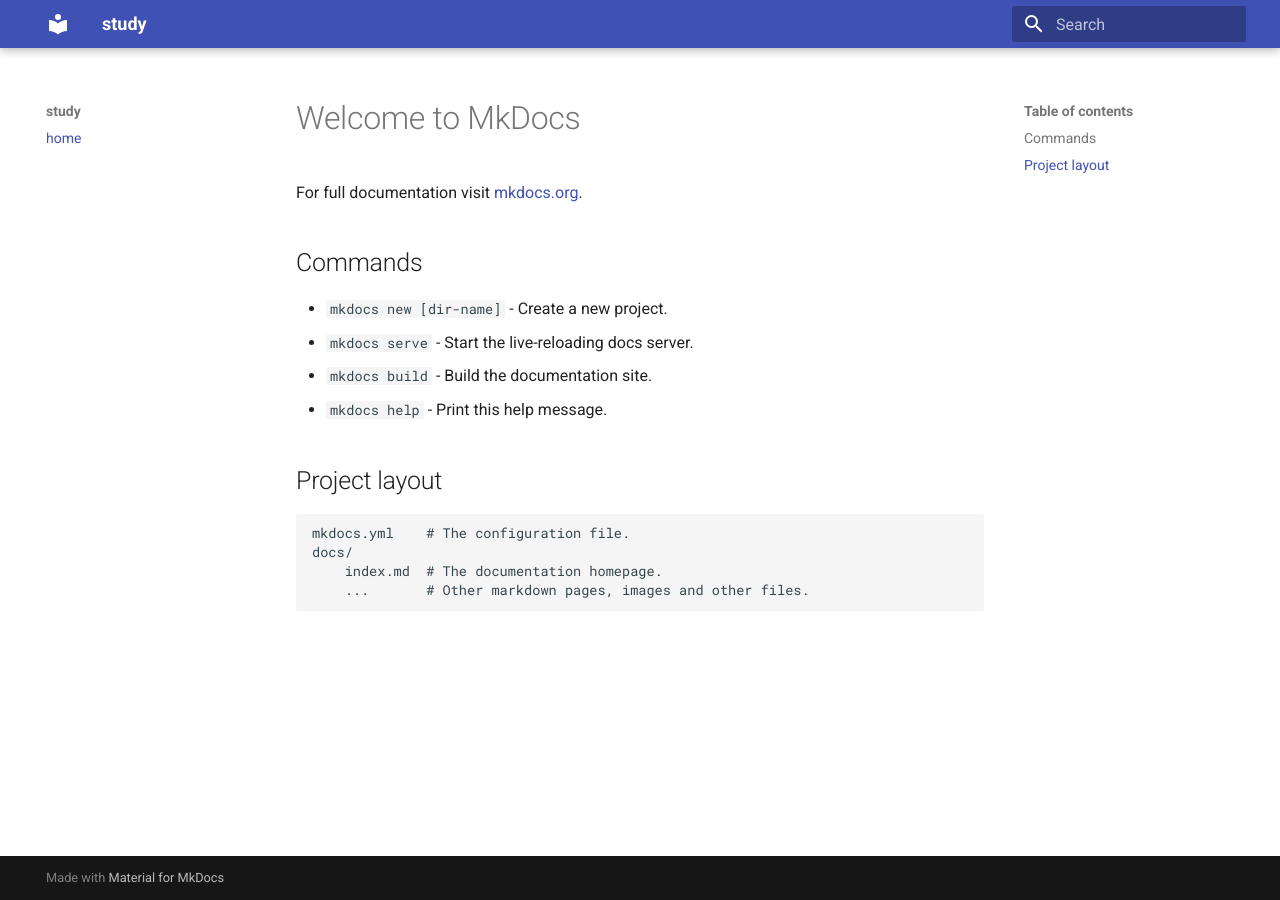
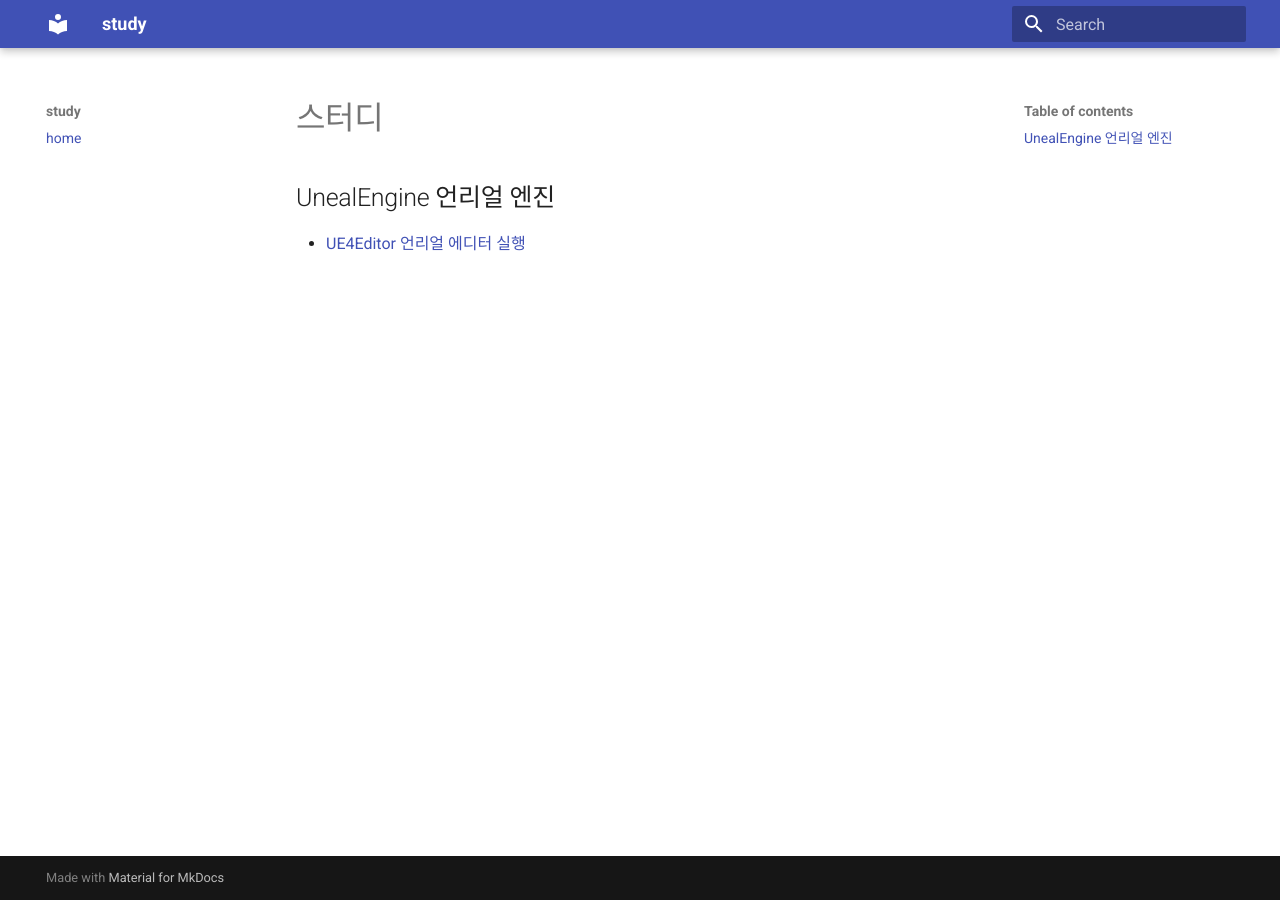
Before and after one commit to myevan/study, an MkDocs documentation site: the page built from docs/index.md, in a window 1280 px wide. Built offline with MkDocs 1.6.1 and Material for MkDocs 9.7.7, drawn with Linux system fonts in a browser that asks for light colours; old or Windows-style settings are respelled for this version of MkDocs.

Commit message:
언리얼 에디터 실행 및 DDC 설정

```diff
--- a/docs/index.md
+++ b/docs/index.md
@@ -1,17 +1,5 @@
-# Welcome to MkDocs
+# 스터디
 
-For full documentation visit [mkdocs.org](https://mkdocs.org).
+## UnealEngine 언리얼 엔진
 
-## Commands
-
-* `mkdocs new [dir-name]` - Create a new project.
-* `mkdocs serve` - Start the live-reloading docs server.
-* `mkdocs build` - Build the documentation site.
-* `mkdocs help` - Print this help message.
-
-## Project layout
-
-    mkdocs.yml    # The configuration file.
-    docs/
-        index.md  # The documentation homepage.
-        ...       # Other markdown pages, images and other files.
+* [UE4Editor 언리얼 에디터 실행](ue4_editor_run.md)
```
Also changed, not shown: docs/ue4_config_ddc.md (added, +25 -0 lines), docs/ue4_editor_run.md (added, +14 -0 lines).
